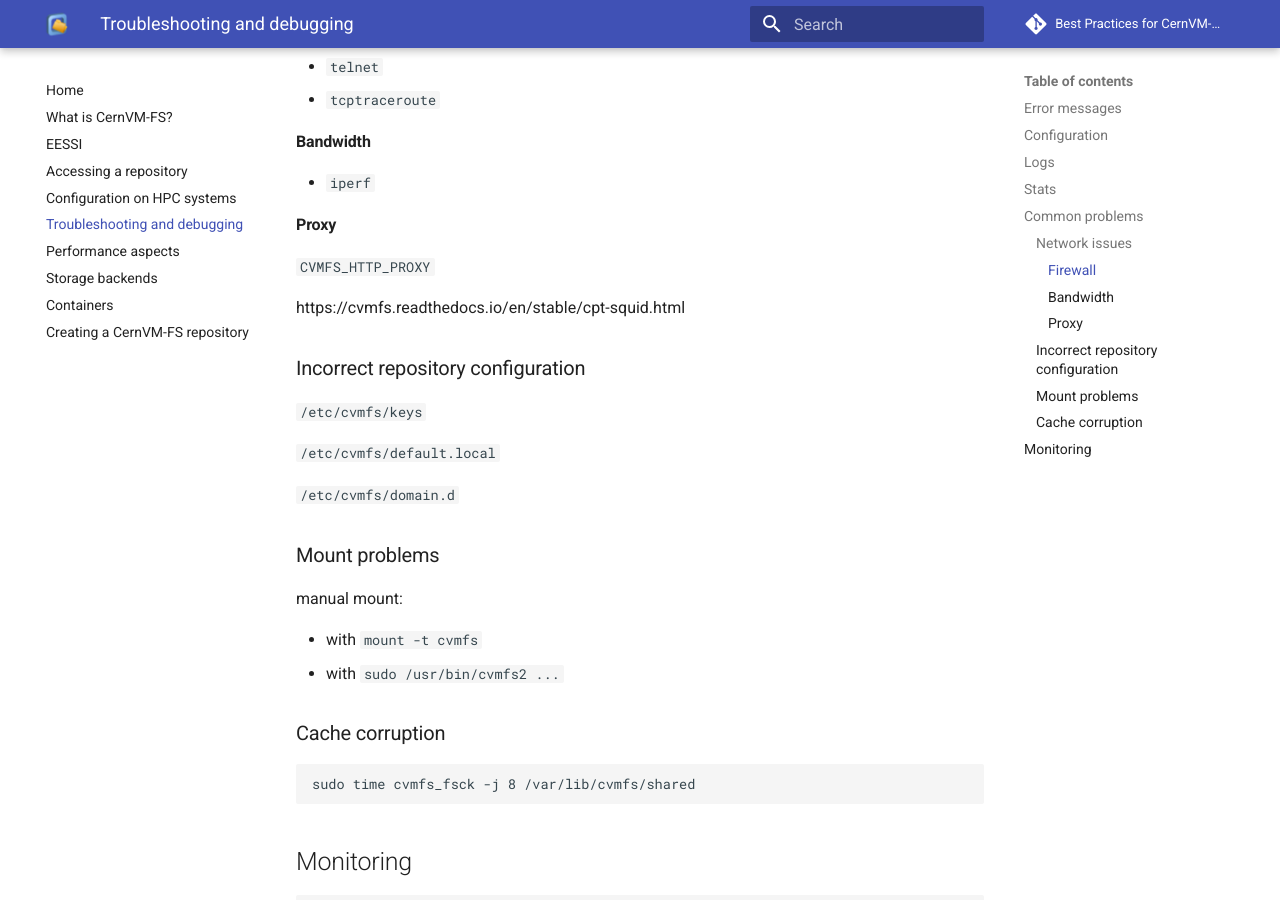
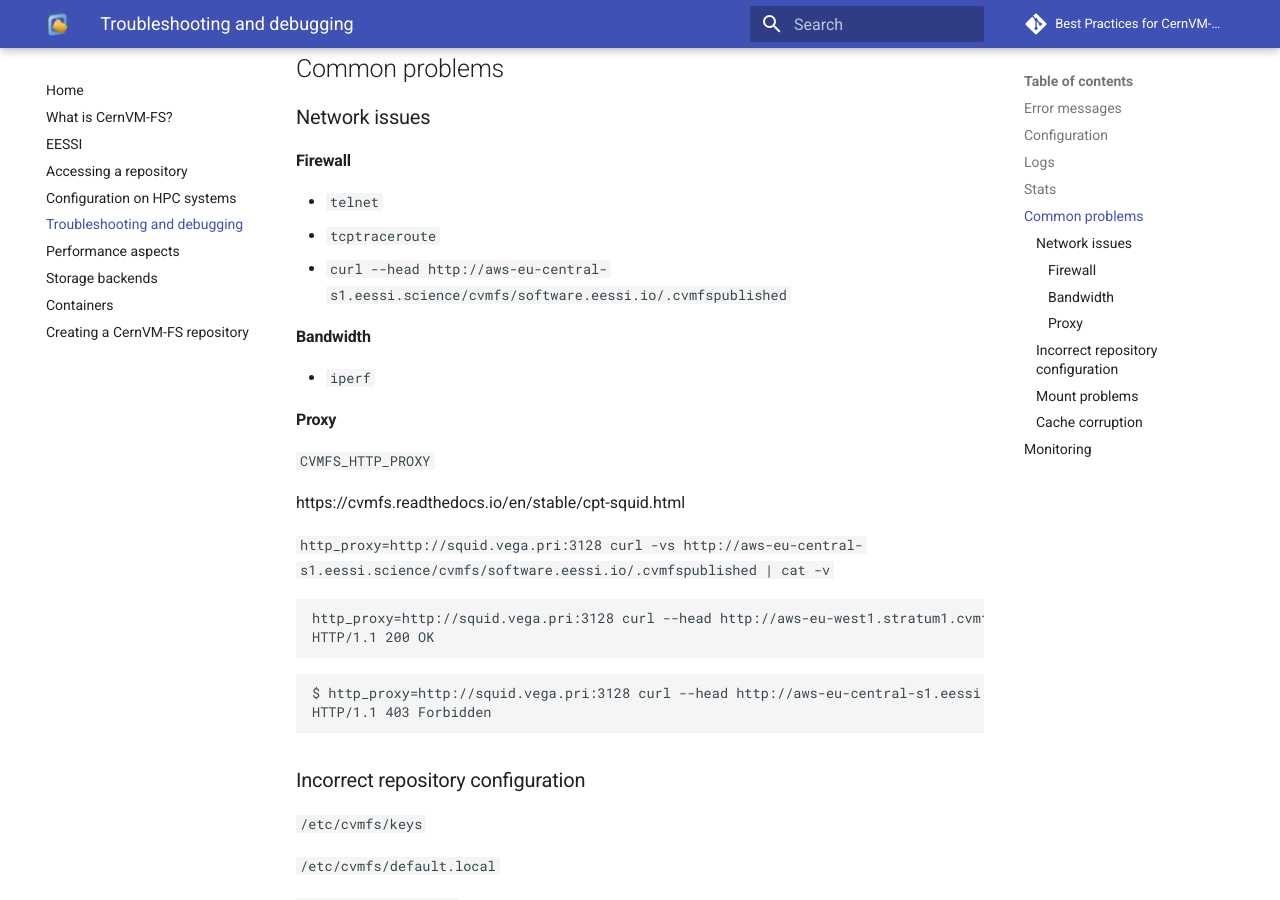
Before and after one commit to multixscale/cvmfs-tutorial-hpc-best-practices, an MkDocs documentation site: the page built from docs/troubleshooting-debugging.md, in a window 1280 px wide and 900 px high, scrolled down 1224 px. Built offline with MkDocs 1.6.1 and Material for MkDocs 9.7.7, drawn with Linux system fonts in a browser that asks for light colours; comment, search, counter and statistics services are not loaded; some of the changed text lies outside the part shown.

Commit message:
add more ideas for troubleshooting to draft

````diff
--- a/docs/troubleshooting-debugging.md
+++ b/docs/troubleshooting-debugging.md
@@ -2,9 +2,12 @@
 
 only client-side, assumption is that CernVM-FS replica servers and proxy servers are working correctly (?)
 
+see also https://github.com/EESSI/filesystem-layer/blob/main/README.md
+
 ## Error messages
 
 ```
+$ ls /cvmfs/software.eessi.io
 ls: cannot access '/cvmfs/software.eessi.io': No such file or directory
 ```
 
@@ -22,6 +25,11 @@
 
 ```
 transport endpoint is not connected
+```
+
+```
+$ /cvmfs/config-repo.cern.ch
+ls: cannot open directory '/cvmfs/config-repo.cern.ch': Too many levels of symbolic links
 ```
 
 ## Configuration
@@ -56,6 +64,7 @@
 
 - `telnet`
 - `tcptraceroute`
+- `curl --head http://aws-eu-central-s1.eessi.science/cvmfs/software.eessi.io/.cvmfspublished`
 
 #### Bandwidth
 
@@ -66,6 +75,17 @@
 `CVMFS_HTTP_PROXY`
 
 https://cvmfs.readthedocs.io/en/stable/cpt-squid.html
+
+`http_proxy=http://squid.vega.pri:3128 curl -vs http://aws-eu-central-s1.eessi.science/cvmfs/software.eessi.io/.cvmfspublished | cat -v`
+
+```
+http_proxy=http://squid.vega.pri:3128 curl --head http://aws-eu-west1.stratum1.cvmfs.eessi-infra.org/cvmfs/pilot.eessi-hpc.org/.cvmfspublished
+HTTP/1.1 200 OK
+```
+```
+$ http_proxy=http://squid.vega.pri:3128 curl --head http://aws-eu-central-s1.eessi.science/cvmfs/software.eessi.io/.cvmfspublished
+HTTP/1.1 403 Forbidden
+```
 
 ### Incorrect repository configuration
 
````
